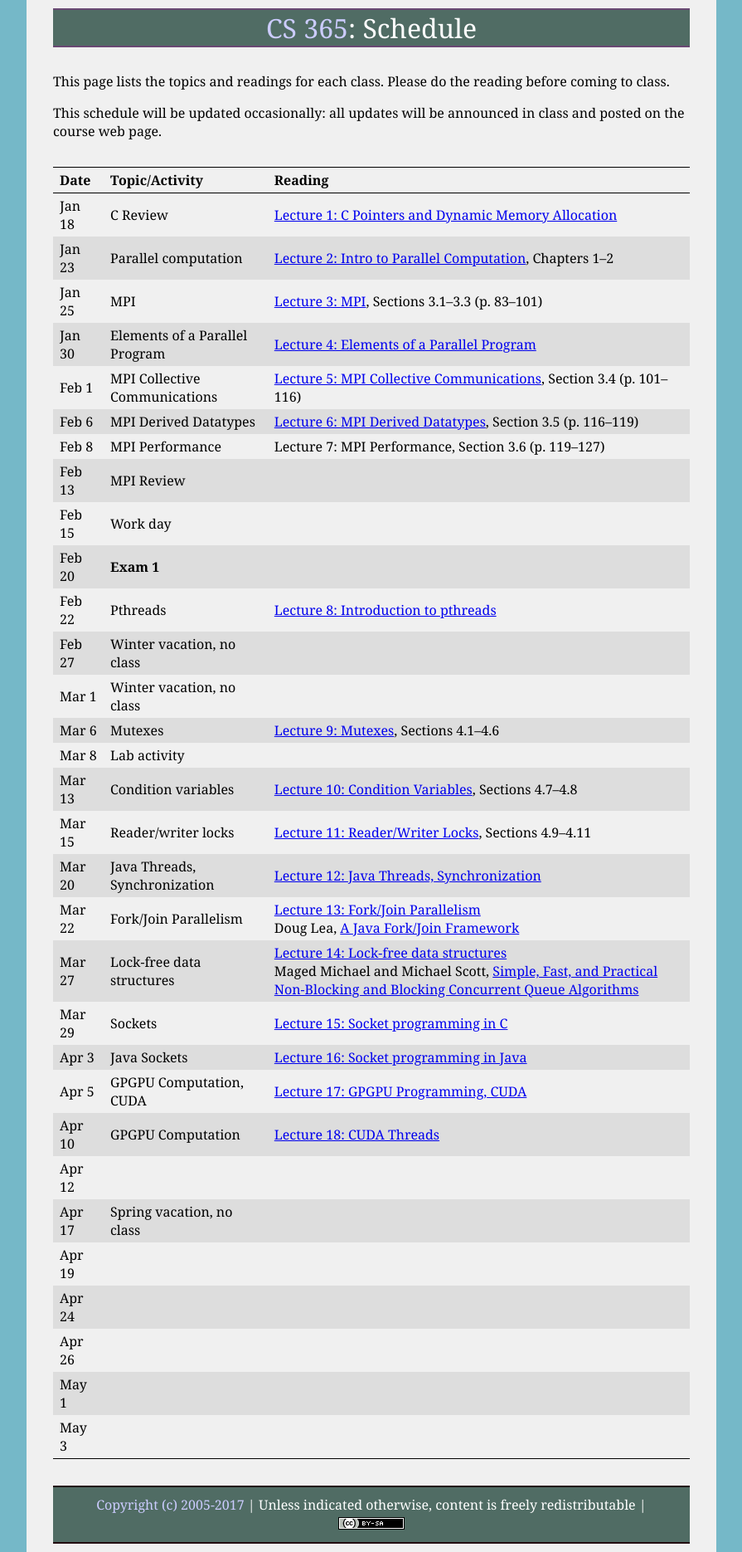
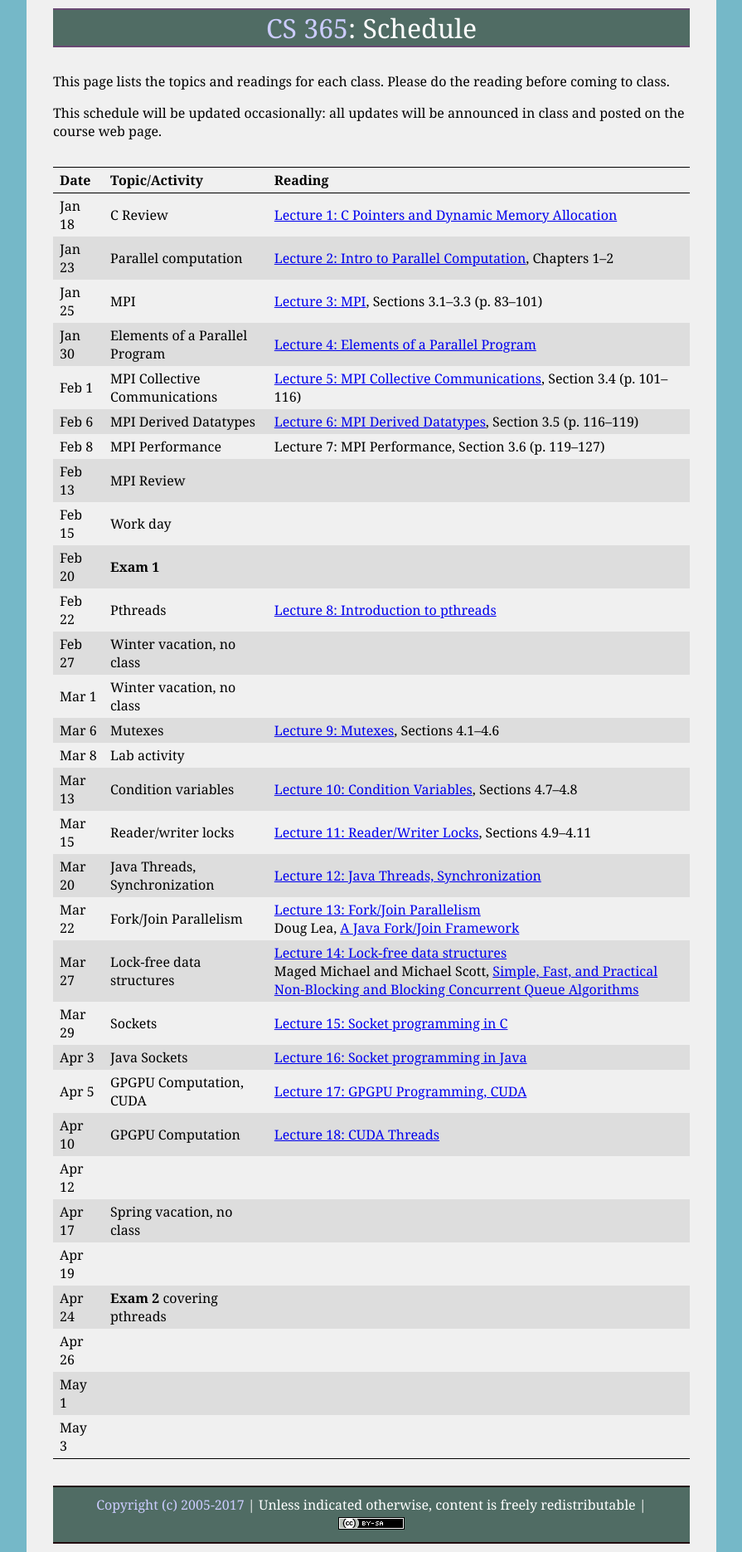
Before and after one commit to ycpcs/cs365-spring2017, a Jekyll site: the page built from schedule.md, in a window 1280 px wide. Shown: the whole page at 83% size, without its empty margins (192-1087 px from the left). Built offline with Jekyll 4.4.1, drawn with Linux system fonts in a browser that asks for light colours.

Commit message:
schedule exam 2

```diff
--- a/schedule.md
+++ b/schedule.md
@@ -36,7 +36,7 @@ Apr 10 | GPGPU Computation | [Lecture 18: CUDA Threads](lectures/lecture18.html)
 Apr 12 |
 Apr 17 | Spring vacation, no class
 Apr 19 |
-Apr 24 |
+Apr 24 | **Exam 2** covering pthreads
 Apr 26 |
 May 1 |
 May 3 |
```
